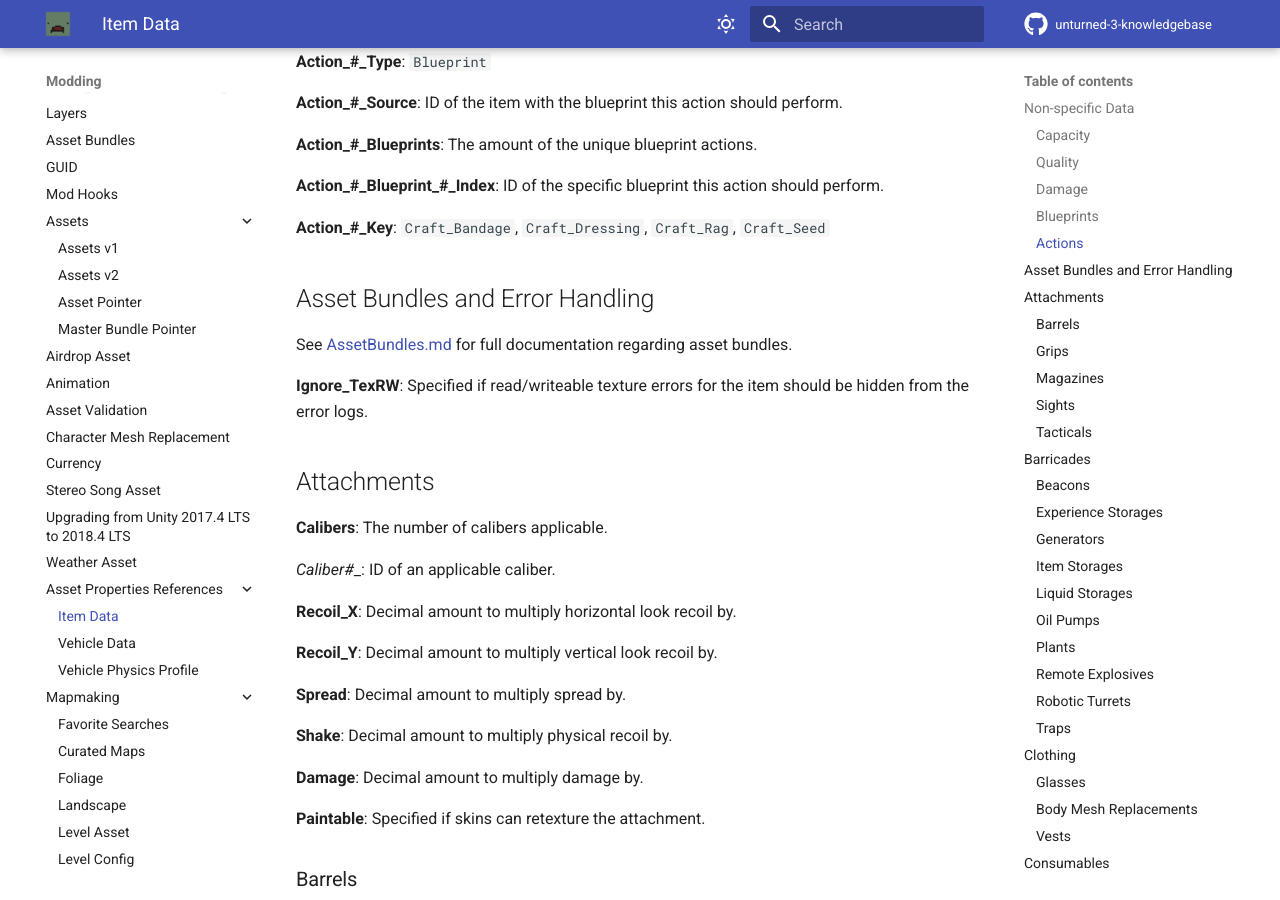
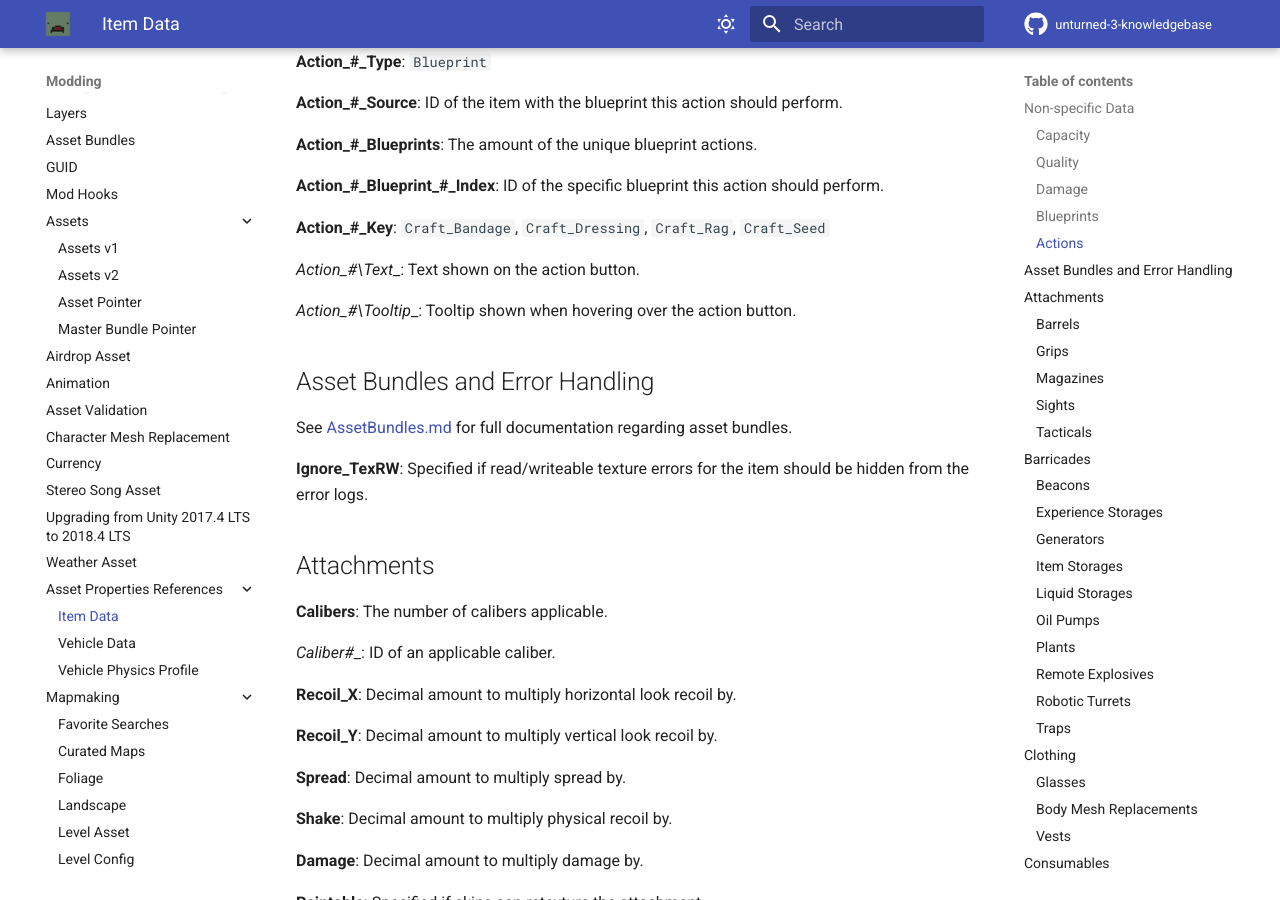
Before and after one commit to unturned-info/unturned-3-knowledgebase, an MkDocs documentation site: the page built from docs/Modding/AssetPropertiesReferences/ItemData.md, in a window 1280 px wide and 900 px high, scrolled down 6443 px. Built offline with MkDocs 1.6.1 and Material for MkDocs 9.7.7, drawn with Linux system fonts in a browser that asks for light colours; comment, search, counter and statistics services are not loaded.

Commit message:
Update ItemData.md to add new changes to actions.
Added information on Action_#_Text and Action_#_Tooltip.

Signed-off-by: Jdance-Media <67397422+Jdance-Media@users.noreply.github.com>

```diff
--- a/docs/Modding/AssetPropertiesReferences/ItemData.md
+++ b/docs/Modding/AssetPropertiesReferences/ItemData.md
@@ -238,6 +238,10 @@ __Action\_#\_Blueprints__: The amount of the unique blueprint actions.
 __Action\_#\_Blueprint\_#\_Index__: ID of the specific blueprint this action should perform.
 
 __Action\_#\_Key__: `Craft_Bandage`, `Craft_Dressing`, `Craft_Rag`, `Craft_Seed`
+
+__Action_\_#\Text__: Text shown on the action button.
+
+__Action_\_#\Tooltip__: Tooltip shown when hovering over the action button.
 
 ## Asset Bundles and Error Handling
 
```
